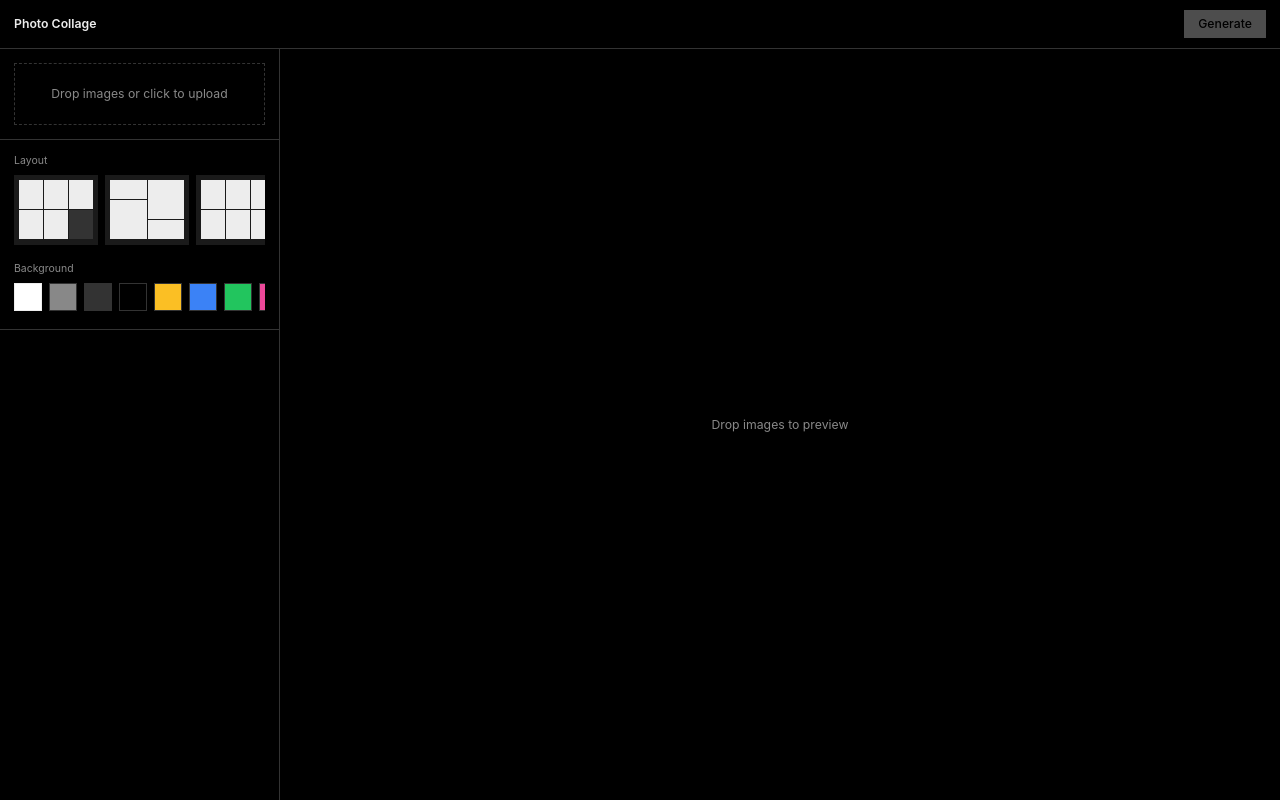
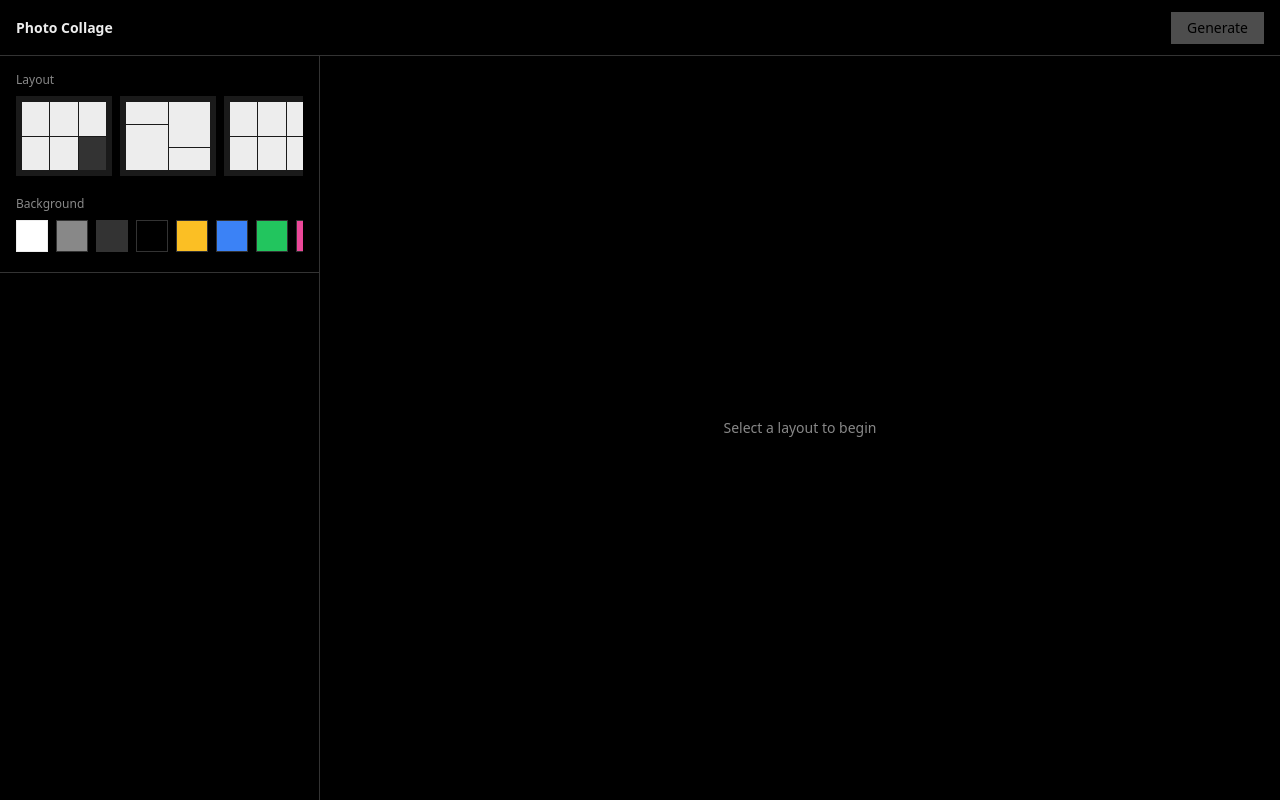
Before and after one commit to Jee-vim/open-collage-maker, a React (Vite) app in the folder client/: page / in a window 1280 px wide. Built offline with nearby package versions, Linux system fonts and the light colour scheme.

Commit message:
refactor: change flow and ui

```diff
--- a/client/src/App.jsx
+++ b/client/src/App.jsx
@@ -8,7 +8,7 @@ import ImageList from './components/ImageList.jsx';
 import SettingsPanel from './components/SettingsPanel.jsx';
 import Toast from './components/Toast.jsx';
 import { generateCollage } from './api/collage.js';
-import { DEFAULT_SETTINGS, MAX_FILES, PRESETS } from './utils/constants.js';
+import { DEFAULT_SETTINGS, slotsFor, PRESETS } from './utils/constants.js';
 
 let idSeq = 0;
 const nextId = () => `img_${Date.now()}_${idSeq++}`;
@@ -19,9 +19,10 @@ function SidebarItem({ item, onRemove }) {
   return (
     <div ref={setNodeRef} style={style} className="!px-4 list-item group" {...attributes}>
       <span className="text-fg-dim cursor-grab select-none" {...listeners}>⠿</span>
+      <div className="thumb-wrap">
         <img src={item.preview} alt={item.name} className="thumb" draggable="false" />
-      <span className="text-sm truncate flex-1">{item.name}</span>
-      <button onPointerDown={(e) => e.stopPropagation()} onClick={() => onRemove(item.id)} className="list-item-remove">✕</button>
+        <button onPointerDown={(e) => e.stopPropagation()} onClick={() => onRemove(item.id)} className="thumb-remove" title="Remove" type="button">✕</button>
+      </div>
     </div>
   );
 }
@@ -34,37 +35,44 @@ export default function App() {
   const [preset, setPreset] = useState('');
   const [toast, setToast] = useState(null);
 
+  const slots = slotsFor(preset);
+
   const notify = (message) => {
     setToast({ message });
     setTimeout(() => setToast(null), 3000);
   };
 
-  const autoPreset = (n) => {
-    if (n <= 3) return 'film';
-    if (n <= 6) return 'instagram';
-    if (n <= 12) return 'pinterest';
-    return 'contact';
-  };
-
+  const removeImage = (id) => setImages((prev) => prev.filter((i) => i.id !== id));
+  const removeAt = useCallback((index) => {
+    setImages((prev) => prev.filter((_, i) => i !== index));
+  }, []);
   const addImages = useCallback((files) => {
-    const wasEmpty = images.length === 0;
-    const room = Math.max(0, MAX_FILES - images.length);
+    if (!slots) return;
+    setImages((prev) => {
+      const room = Math.max(0, slots - prev.length);
       const accepted = files.slice(0, room);
-    if (files.length > room) notify(`Limited to ${MAX_FILES}`);
+      if (files.length > room) notify(`Layout holds ${slots} images`);
       const items = accepted.map((f) => ({
         id: nextId(), file: f, name: f.name,
         preview: URL.createObjectURL(f), size: { w: 200, h: 200 },
       }));
-    setImages((prev) => [...prev, ...items]);
-    if (wasEmpty && items.length > 0) {
-      const p = autoPreset(items.length);
-      setPreset(p);
-      const found = PRESETS.find((x) => x.value === p);
-      if (found) setSettings({ ...DEFAULT_SETTINGS, ...found.opts });
-    }
-  }, [images.length]);
+      return [...prev, ...items];
+    });
+  }, [slots]);
 
-  const removeImage = (id) => setImages((prev) => prev.filter((i) => i.id !== id));
+  const addAt = useCallback((index, files) => {
+    if (!slots) return;
+    setImages((prev) => {
+      const next = [...prev];
+      files.slice(0, slots - index).forEach((f, k) => {
+        next[index + k] = {
+          id: nextId(), file: f, name: f.name,
+          preview: URL.createObjectURL(f), size: { w: 200, h: 200 },
+        };
+      });
+      return next;
+    });
+  }, [slots]);
 
   const handleDragEnd = (event) => {
     const { active, over } = event;
@@ -79,7 +87,10 @@ export default function App() {
     setPreset(value);
     if (!value) return setSettings({ ...DEFAULT_SETTINGS });
     const found = PRESETS.find((p) => p.value === value);
-    if (found) setSettings((prev) => ({ ...prev, ...found.opts }));
+    if (found) {
+      setSettings((prev) => ({ ...prev, ...found.opts }));
+      setImages((prev) => prev.slice(0, found.slots));
+    }
   };
 
   const generate = async () => {
@@ -101,14 +112,16 @@ export default function App() {
   };
 
   return (
-    <div className="min-h-screen flex flex-col">
+    <div className="h-screen flex flex-col overflow-hidden">
       <Header onGenerate={generate} loading={loading} progress={progress} disabled={loading || images.length < 2} />
       <Toast toast={toast} />
 
       <div className="flex flex-1 min-h-0">
         <aside className="sidebar">
+          <div className="section"><SettingsPanel settings={settings} onChange={setSettings} onPreset={applyPreset} presetValue={preset} /></div>
+          {preset && (
+            <>
               <div className="section"><Dropzone onAdd={addImages} /></div>
-          <div className="section"><SettingsPanel settings={settings} onChange={setSettings} onPreset={applyPreset} presetValue={preset} /></div>
               {images.length > 0 && (
                 <div className="flex-1 min-h-0">
                   <div className="section flex justify-between items-center">
@@ -126,13 +139,24 @@ export default function App() {
                   </div>
                 </div>
               )}
+            </>
+          )}
         </aside>
 
         <main className="main">
-          {images.length > 0 ? (
-            <ImageList items={images} layout={settings.layout} background={settings.background} />
+          {preset ? (
+            <div className="board-scroll">
+              <ImageList
+                items={images}
+                layout={settings.layout}
+                background={settings.background}
+                slots={slots}
+                onAddSlot={addAt}
+                onRemoveSlot={removeAt}
+              />
+            </div>
           ) : (
-            <div className="text-sm text-fg-dim">Drop images to preview</div>
+            <div className="text-sm text-fg-dim">Select a layout to begin</div>
           )}
         </main>
       </div>
--- a/client/src/components/Dropzone.jsx
+++ b/client/src/components/Dropzone.jsx
@@ -13,7 +13,7 @@ export default function Dropzone({ onAdd }) {
   });
 
   return (
-    <div {...getRootProps()} className={`dropzone ${isDragActive ? 'bg-bg-2 border-fg' : 'border-border'}`}>
+    <div {...getRootProps()} className={`dropzone ${isDragActive ? 'bg-bg-2 border-fg' : ''}`}>
       <input {...getInputProps()} />
       {isDragActive ? 'Drop here' : 'Drop images or click to upload'}
     </div>
--- a/client/src/components/Header.jsx
+++ b/client/src/components/Header.jsx
@@ -1,6 +1,6 @@
 export default function Header({ onGenerate, loading, progress, disabled }) {
   return (
-    <header className="flex items-center justify-between px-4 h-14 border-b border-border bg-bg">
+    <header className="flex items-center justify-between px-4 h-14 border-b bg-bg">
       <h1 className="text-sm font-semibold">Photo Collage</h1>
       <button onClick={onGenerate} disabled={disabled} className="btn btn-primary">
         {loading ? `${progress}%` : 'Generate'}
--- a/client/src/components/SettingsPanel.jsx
+++ b/client/src/components/SettingsPanel.jsx
@@ -90,7 +90,7 @@ export default function SettingsPanel({ settings, onChange, onPreset, presetValu
             <button
               key={c.value}
               onClick={() => set('background', c.value)}
-              className={`flex-shrink-0 w-8 h-8 border hover:border-fg ${settings.background === c.value ? 'border-fg' : 'border-border'}`}
+              className={`flex-shrink-0 w-8 h-8 border hover:border-fg ${settings.background === c.value ? 'border-fg' : ''}`}
               style={{ background: c.value }}
               title={c.label}
             />
--- a/client/src/components/Toast.jsx
+++ b/client/src/components/Toast.jsx
@@ -1,7 +1,7 @@
 export default function Toast({ toast }) {
   if (!toast) return null;
   return (
-    <div className="fixed bottom-4 right-4 z-50 px-4 py-2 text-sm border border-border bg-bg shadow-lg">
+    <div className="fixed bottom-4 right-4 z-50 px-4 py-2 text-sm border bg-bg shadow-lg">
       {toast.message}
     </div>
   );
--- a/client/src/index.css
+++ b/client/src/index.css
@@ -15,10 +15,39 @@
 }
 
 * { box-sizing: border-box; margin: 0; padding: 0; }
-html { font-family: -apple-system, BlinkMacSystemFont, 'Segoe UI', Roboto, sans-serif; font-size: 14px; }
-body { @apply bg-bg text-fg; min-height: 100vh; -webkit-font-smoothing: antialiased; }
+html, body, #root { height: 100%; }
+body { @apply bg-bg text-fg; min-height: 100vh; -webkit-font-smoothing: antialiased; overflow: hidden; }
 
 input, select, button { font: inherit; }
+
+  *, *::before, *::after {
+    border-color: var(--border);
+  }
+
+  ::-webkit-scrollbar {
+    width: 7px;
+  }
+
+  ::-webkit-scrollbar-track {
+    background: transparent;
+  }
+
+  ::-webkit-scrollbar-thumb {
+    background-color: var(--fg);
+    border-radius: 0;
+    border: 2px solid transparent;
+    background-clip: content-box;
+  }
+
+  ::-webkit-scrollbar-thumb:hover {
+    background-color: var(--fg);
+    cursor: pointer;
+  }
+
+  ::selection {
+    background-color: var(--fg);
+    color: var(--bg);
+  }
 
 [data-dnd-kit-drag-handle] { touch-action: none; }
 
@@ -26,11 +55,13 @@ input, select, button { font: inherit; }
 .hide-scrollbar { -ms-overflow-style: none; scrollbar-width: none; }
 
 /* App layout */
-.sidebar { @apply w-80 flex-shrink-0 border-r border-border flex flex-col overflow-y-auto; }
-.main { @apply flex-1 min-w-0 flex items-center justify-center p-8 overflow-auto; }
+.sidebar { @apply w-80 flex-shrink-0 border-r flex flex-col overflow-y-auto; }
+.main { @apply flex-1 min-w-0 flex items-center justify-center p-8 overflow-hidden; }
+.board-scroll { @apply w-full h-full overflow-auto flex; }
+.board-scroll > * { @apply m-auto; }
 
 /* Sections */
-.section { @apply p-4 border-b border-border; }
+.section { @apply p-4 border-b }
 .section-label { @apply text-xs text-fg-dim; }
 
 /* Buttons */
@@ -43,12 +74,17 @@ input, select, button { font: inherit; }
 
 /* List */
 .list-item { @apply flex items-center gap-3 p-2 hover:bg-bg-2; }
-.list-item-remove { @apply text-fg-dim hover:text-fg opacity-0 group-hover:opacity-100 transition-opacity; }
+.thumb-wrap { @apply relative flex-1 h-24 overflow-hidden; }
+.thumb { @apply w-full h-full object-cover block; }
+.thumb-remove { @apply absolute top-0.5 right-0.5 z-10 bg-black/60 text-white w-4 h-4 flex items-center justify-center text-[10px] rounded-sm focus:outline-none hover:bg-black/80 transition-colors; }
 
 /* Cards / Tiles */
-.tile { @apply overflow-hidden hover:bg-border; }
+.tile { @apply overflow-hidden hover:bg-border focus:outline-none; }
 .tile-active { @apply border; }
 
-/* Image */
-.thumb { @apply w-10 h-10 object-cover flex-shrink-0; }
-.preview-img { @apply object-cover border border-border; }
+/* Layout board */
+.board-toolbar { @apply flex items-center justify-between mb-4; }
+.slot { @apply border border-dashed flex items-center justify-center text-fg-dim hover:border-fg hover:text-fg focus:outline-none transition-colors cursor-pointer; }
+.slot-plus { @apply text-2xl leading-none; }
+.cell-filled { position: relative; overflow: hidden; display: block; }
+.cell-remove { @apply absolute top-1 right-1 z-10 bg-black/60 text-white w-5 h-5 flex items-center justify-center text-xs rounded-sm focus:outline-none hover:bg-black/80 transition-colors; }
--- a/client/src/utils/constants.js
+++ b/client/src/utils/constants.js
@@ -1,12 +1,17 @@
 // Shared constants for the app.
 
 export const PRESETS = [
-  { value: 'instagram', label: 'Instagram Grid', opts: { layout: 'grid' } },
-  { value: 'pinterest', label: 'Pinterest Style', opts: { layout: 'masonry' } },
-  { value: 'contact', label: 'Contact Sheet', opts: { layout: 'contact-sheet' } },
-  { value: 'film', label: 'Film Strip', opts: { layout: 'horizontal' } },
-  { value: 'polaroid', label: 'Polaroid Stack', opts: { layout: 'grid' } },
+  { value: 'instagram', label: 'Instagram Grid', opts: { layout: 'grid' }, slots: 9 },
+  { value: 'pinterest', label: 'Pinterest Style', opts: { layout: 'masonry' }, slots: 6 },
+  { value: 'contact', label: 'Contact Sheet', opts: { layout: 'contact-sheet' }, slots: 9 },
+  { value: 'film', label: 'Film Strip', opts: { layout: 'horizontal' }, slots: 6 },
+  { value: 'polaroid', label: 'Polaroid Stack', opts: { layout: 'grid' }, slots: 3 },
 ];
+
+export function slotsFor(value) {
+  const found = PRESETS.find((p) => p.value === value);
+  return found ? found.slots : 0;
+}
 
 export const DEFAULT_SETTINGS = {
   background: '#ffffff',
```
Also changed, not shown: client/src/components/ImageList.jsx (+85 -18 lines). Lines whose indentation alone changed are shown as unchanged.
